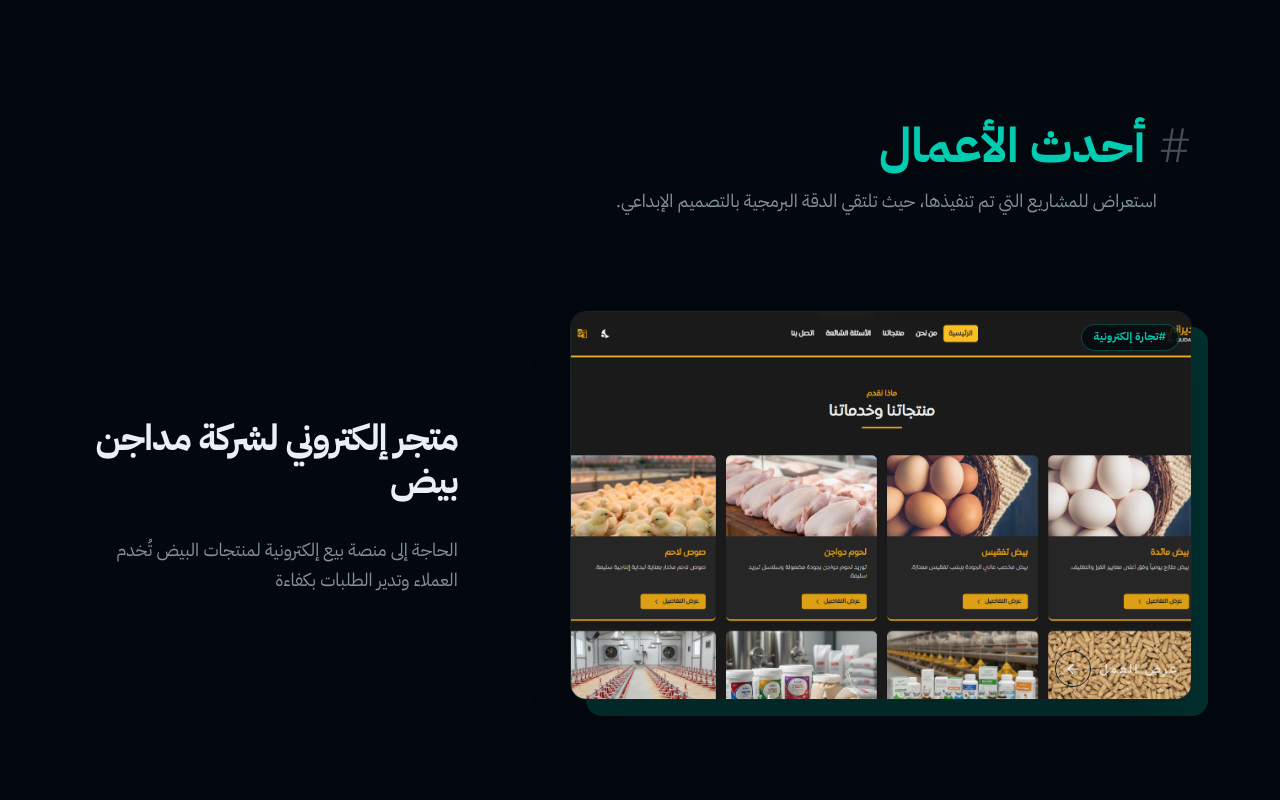
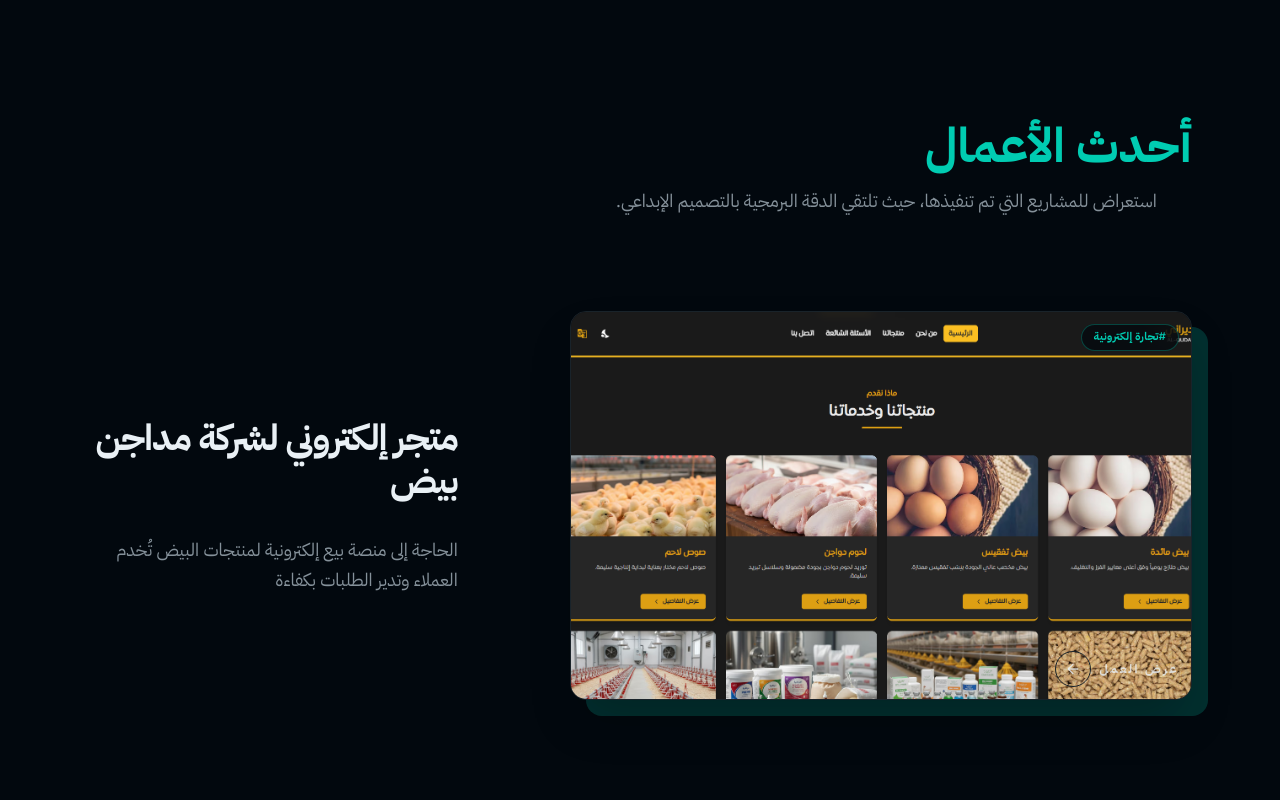
Before and after one commit to Montaser0/portfolio---Montaser--2-, a Next.js app: page / in a window 1280 px wide. Shown: the part 1920-2720 px from the top of the page. Built offline with nearby package versions, Linux system fonts and the light colour scheme.

Commit message:
style(portfolio): remove decorative separators from section headers
Remove the opacity-reduced "#" and "/" characters from the project and experience section headers. This simplifies the visual design and aligns with a cleaner aesthetic.

```diff
--- a/components/portfolio/exp.tsx
+++ b/components/portfolio/exp.tsx
@@ -104,7 +104,6 @@ export function ExperienceSection1() {
         <div className="mb-20 text-right">
           <h2 className="text-4xl md:text-5xl font-bold text-primary mb-6 flex items-center justify-end gap-3 flex-row-reverse">
             المسيرة المهنية
-            <span className="opacity-20 text-foreground font-light">/</span>
           </h2>
           <p className="text-muted-foreground text-lg max-w-2xl mr-0 ml-auto leading-relaxed text-right">
             محطات من الخبرة العملية والتدريب التقني، أسعى من خلالها لترك أثر رقمي ملموس ونقل المعرفة البرمجية.
--- a/components/portfolio/projects-section.tsx
+++ b/components/portfolio/projects-section.tsx
@@ -82,7 +82,6 @@ export function ProjectsSection() {
         {/* Header - Styled like your reference */}
         <div className="mb-24 space-y-4 text-left">
           <h2 className="text-4xl md:text-5xl font-bold text-primary flex items-center justify-start gap-3">
-            <span className="opacity-30 font-light text-foreground">#</span>
             أحدث الأعمال
           </h2>
           <p className="text-muted-foreground text-lg max-w-xl leading-relaxed text-left">
```
